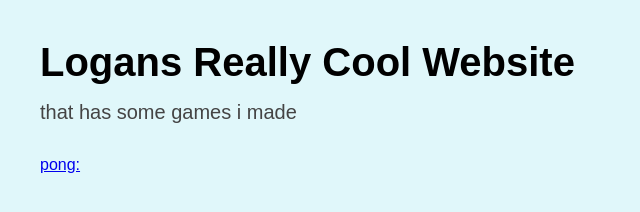
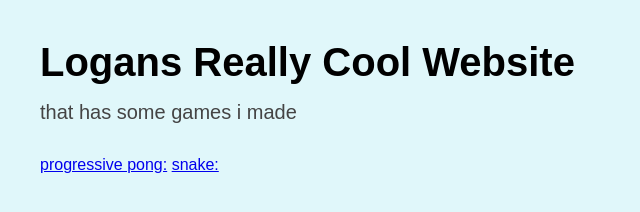
Before and after one commit to cooperlo-ai/cooperlo-ai.github.io, a plain HTML site: page index.html in a window 1280 px wide. Shown: the whole page, without its empty margins (0-640 px from the left). Drawn offline with Linux system fonts and the light colour scheme.

Commit message:
Update index.html

```diff
--- a/index.html
+++ b/index.html
@@ -30,7 +30,8 @@
     <div class="subtitle">that has some games i made</div>
   </div>
   <!-- ADD MORE CONTENT BELOW IF NEEDED -->
- <a href="/pong v2.html"> pong:</a>
+ <a href="/pong v2.html"> progressive pong:</a>
+ <a href="/snake v3.html"> snake:</a>
 </body>
 
 </html>
```
